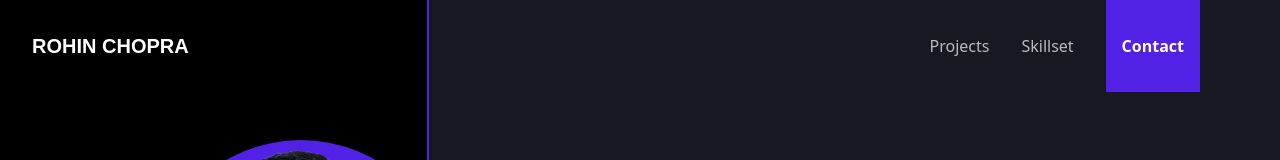
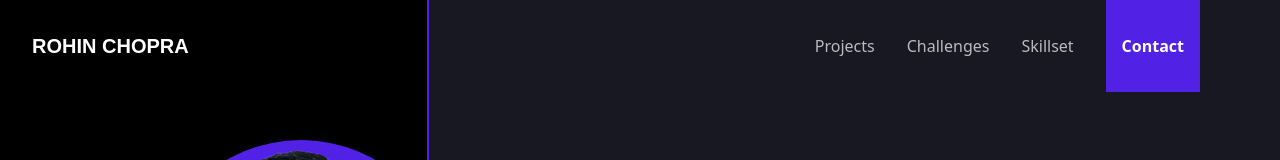
Before and after one commit to Rohin-Chopra/rohin-portfolio, a Next.js app: page / in a window 1280 px wide. Shown: the top 160 px of the page. Built offline with nearby package versions, Linux system fonts and the light colour scheme.

Commit message:
Added Google Analytics

```diff
--- a/components/Navbar/index.tsx
+++ b/components/Navbar/index.tsx
@@ -2,6 +2,7 @@ import classNames from 'classnames';
 import { useState } from 'react';
 import { MdMenu, MdOutlineClose } from 'react-icons/md';
 import { Link } from 'react-scroll';
+import NavLink from './NavLink';
 
 type Props = {
   showDesign: boolean;
@@ -49,6 +50,16 @@ const Navbar = ({ showDesign }: Props) => {
               >
                 Projects
               </Link>
+            </div>
+            <div className="my-4 md:my-0 mx-4">
+              <NavLink
+                onClick={toggleActive}
+                href="/challenges"
+                className="cursor-pointer opacity-70 hover:opacity-100 transition-opacity"
+                activeClassName="opacity-100"
+              >
+                Challenges
+              </NavLink>
             </div>
             <div className="my-4 md:my-0 mx-4">
               <Link
--- a/pages/_app.tsx
+++ b/pages/_app.tsx
@@ -2,13 +2,32 @@ import '../styles/globals.css';
 import Layout from '../components/Layout';
 import { ToastContainer } from 'react-toastify';
 import 'react-toastify/dist/ReactToastify.css';
+import { Fragment } from 'react';
+import Script from 'next/script';
 
 function MyApp({ Component, pageProps }: any) {
   return (
-    <Layout showDesign={Component.requiresNavDesign}>
-      <ToastContainer />
-      <Component {...pageProps} />
-    </Layout>
+    <Fragment>
+      <Script
+        strategy="lazyOnload"
+        src={`https://www.googletagmanager.com/gtag/js?id=${process.env.NEXT_PUBLIC_GOOGLE_ANALYTICS}`}
+      />
+
+      <Script id="ga" strategy="lazyOnload">
+        {`
+        window.dataLayer = window.dataLayer || [];
+        function gtag(){dataLayer.push(arguments);}
+        gtag('js', new Date());
+        gtag('config', '${process.env.NEXT_PUBLIC_GOOGLE_ANALYTICS}', {
+        page_path: window.location.pathname,
+        });
+    `}
+      </Script>
+      <Layout showDesign={Component.requiresNavDesign}>
+        <ToastContainer />
+        <Component {...pageProps} />
+      </Layout>
+    </Fragment>
   );
 }
 
```
